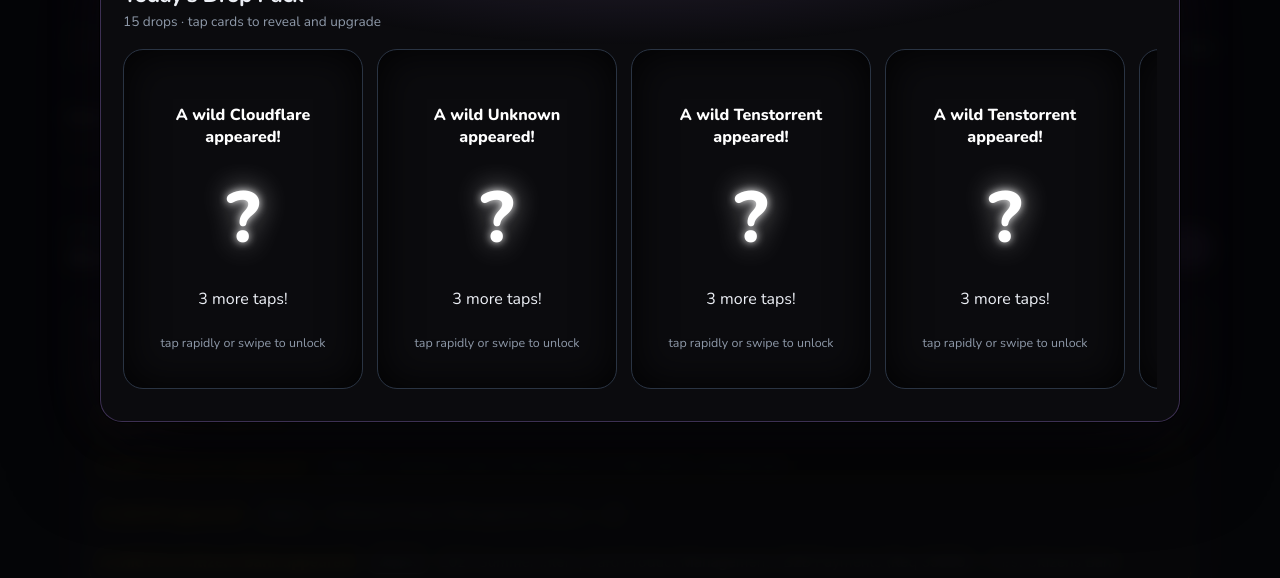
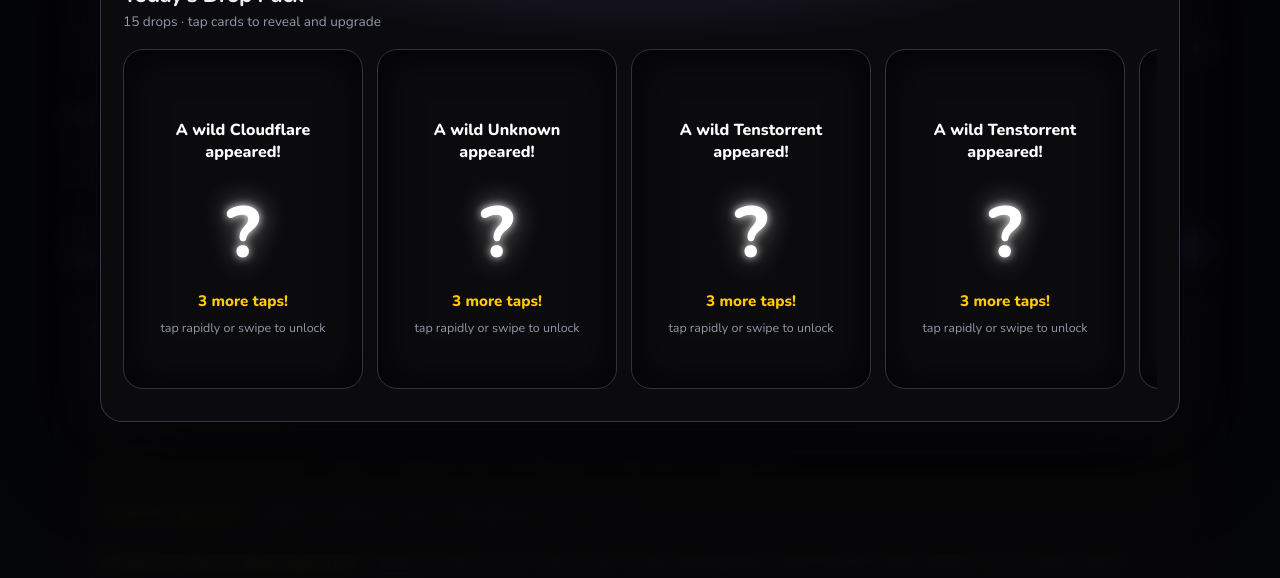
Before and after one commit to wcia013twe/codex-automated-job-board, a website: page index.html in a window 1280 px wide. Shown: the part 221-799 px from the top of the page. Drawn offline with nearby package versions, Linux system fonts and the light colour scheme.

Commit message:
touch-action manipulation on pack cards; mystery counter style

```diff
--- a/styles.css
+++ b/styles.css
@@ -28,6 +28,8 @@
 /* ---- Pack opening: daily drop pack (presentation only) ---- */
 pack-opening { display: contents; }
 drop-card { display: block; }
+drop-card, .dropcard, .pack-modal { touch-action: manipulation; }
+.mystery-count { color: #FFCB05; font-weight: 800; font-size: .95rem; margin: 4px 0 0; min-height: 1.2em; }
 .sudo-heading { align-items: center; display: flex; justify-content: space-between; }
 .pack-replay-btn { background: #7B5EA7; border: 0; border-radius: 999px; box-shadow: 0 0 14px rgba(123, 94, 167, .3); color: #fff; cursor: pointer; font: inherit; font-size: .82rem; font-weight: 800; min-height: 44px; padding: 10px 20px; white-space: nowrap; }
 .pack-replay-btn:hover { background: #8f73bd; }
```
